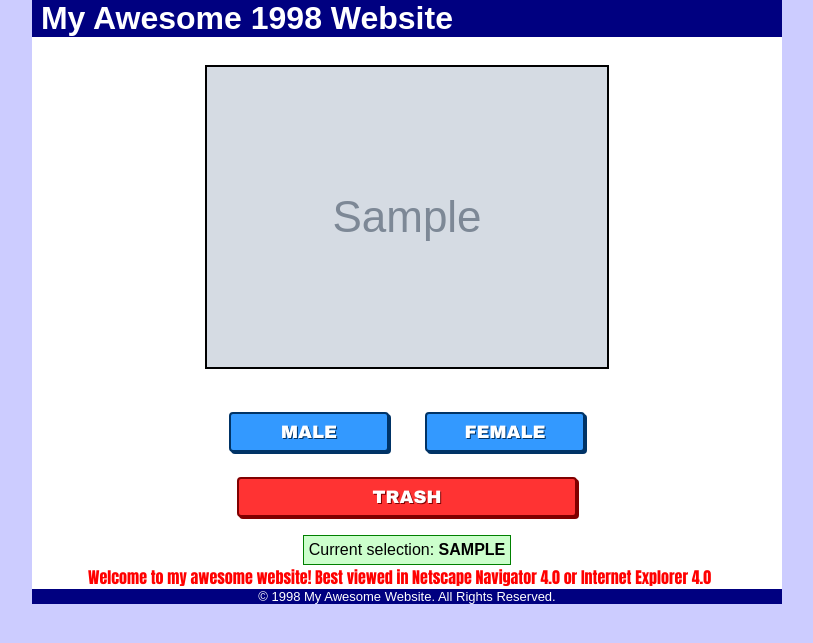
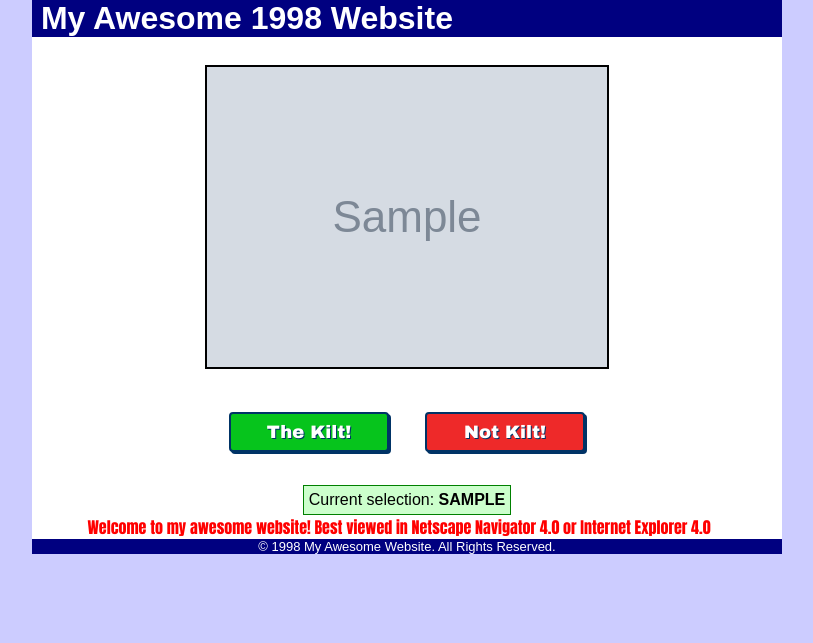
Before and after one commit to synthetic-corpus/image-trainer, a Flask app: template app/web/templates/index.html in a window 1280 px wide. Shown: the top 643 px of the page, without its empty margins (233-1046 px from the left). Run offline with Flask 3, Linux system fonts and the light colour scheme; the template is opened without the code that fills it: most values are stand-ins (such as "Sample title", 1, 10 or a date in 2020); grey boxes marked "Sample" are stand-in pictures; parts of the project's set-up code (start-up, migrations or seed data) failed here and were passed over.

Commit message:
adjusted html for yes/no

```diff
--- a/app/web/static/styles.css
+++ b/app/web/static/styles.css
@@ -16,7 +16,18 @@ body {
   cursor: pointer;
 }
 
-.retro-button:active {
+.retro-no {
+  background-color: #c0c0c0;
+  border: outset 3px #dddddd;
+  color: #000000;
+  font-family: "Arial", sans-serif;
+  font-weight: bold;
+  font-size: 14px;
+  padding: 5px 15px;
+  cursor: pointer;
+}
+
+.retro-button-no:active {
   border-style: inset;
 }
 
@@ -52,3 +63,49 @@ a:visited {
 a:hover {
   color: #ff0000;
 }
+
+.retro-delete-button {
+  background-color: #FF3333;
+  color: #fff;
+  font-weight: bold;
+  border: 2px solid #800000;
+  border-radius: 4px;
+  font-family: 'Arial Black', Arial, Helvetica, sans-serif;
+  font-size: 18px;
+  padding: 8px 0;
+  margin-top: 8px;
+  box-shadow: 2px 2px 0 #800000;
+  cursor: pointer;
+  text-shadow: 1px 1px 0 #800000;
+  width: 340px; /* Matches combined width of two .retro-button (2x160px + margins) */
+  display: block;
+  margin-left: auto;
+  margin-right: auto;
+}
+.retro-delete-button:hover {
+  background-color: #CC0000;
+  color: #FFFF00;
+}
+.retro-button {
+  background-color: #3399FF;
+  color: #fff;
+  font-weight: bold;
+  border: 2px solid #003366;
+  border-radius: 4px;
+  font-family: 'Arial Black', Arial, Helvetica, sans-serif;
+  font-size: 18px;
+  padding: 8px 0;
+  margin: 0 8px;
+  box-shadow: 2px 2px 0 #003366;
+  cursor: pointer;
+  text-shadow: 1px 1px 0 #003366;
+  transition: background 0.2s, color 0.2s;
+  width: 160px;
+  display: inline-block;
+}
+.retro-button:hover {
+  background-color: #66FF66;
+  color: #0000FF;
+  border-color: #009900;
+  box-shadow: 2px 2px 0 #009900;
+}
--- a/app/web/templates/index.html
+++ b/app/web/templates/index.html
@@ -38,19 +38,19 @@
                     <table cellpadding="5" cellspacing="10">
                         <tr>
                             <td>
-                                <button type="submit" name="gender" value="male" class="retro-button">MALE</button>
+                                <button type="submit" name="gender" value="male" class="retro-button-yes">The Kilt!</button>
                             </td>
                             <td>
-                                <button type="submit" name="gender" value="female" class="retro-button">FEMALE</button>
+                                <button type="submit" name="gender" value="female" class="retro-button-no">Not Kilt!</button>
                             </td>
                         </tr>
                     </table>
                 </form>
-                <!-- Trash button form -->
+                <!-- Trash button form Commented out for the Kilt Branch
                 <form method="POST" action="{{ url_for('trash_image') }}" style="margin-top: 10px;">
                     <input type="hidden" name="current_image_url" value="{{ image_url }}">
                     <button type="submit" class="retro-delete-button">TRASH</button>
-                </form>
+                </form> -->
 
                 <br>
 
@@ -124,8 +124,8 @@
             background-color: #CC0000;
             color: #FFFF00;
         }
-        .retro-button {
-            background-color: #3399FF;
+        .retro-button-yes {
+            background-color: #06c41c;
             color: #fff;
             font-weight: bold;
             border: 2px solid #003366;
@@ -141,11 +141,34 @@
             width: 160px;
             display: inline-block;
         }
-        .retro-button:hover {
-            background-color: #66FF66;
-            color: #0000FF;
-            border-color: #009900;
-            box-shadow: 2px 2px 0 #009900;
+        .retro-button-yes:hover {
+            background-color: #108710;
+            color: #ffffff;
+            border-color: #003c00;
+            box-shadow: 2px 2px 0 #003e00;
+        }
+        .retro-button-no {
+            background-color: #ee2929;
+            color: #fff;
+            font-weight: bold;
+            border: 2px solid #003366;
+            border-radius: 4px;
+            font-family: 'Arial Black', Arial, Helvetica, sans-serif;
+            font-size: 18px;
+            padding: 8px 0;
+            margin: 0 8px;
+            box-shadow: 2px 2px 0 #003366;
+            cursor: pointer;
+            text-shadow: 1px 1px 0 #003366;
+            transition: background 0.2s, color 0.2s;
+            width: 160px;
+            display: inline-block;
+        }
+        .retro-button-no:hover {
+            background-color: #a10000;
+            color: #e6e6e6;
+            border-color: #500000;
+            box-shadow: 2px 2px 0 #370000;
         }
     </style>
 </body>
```
